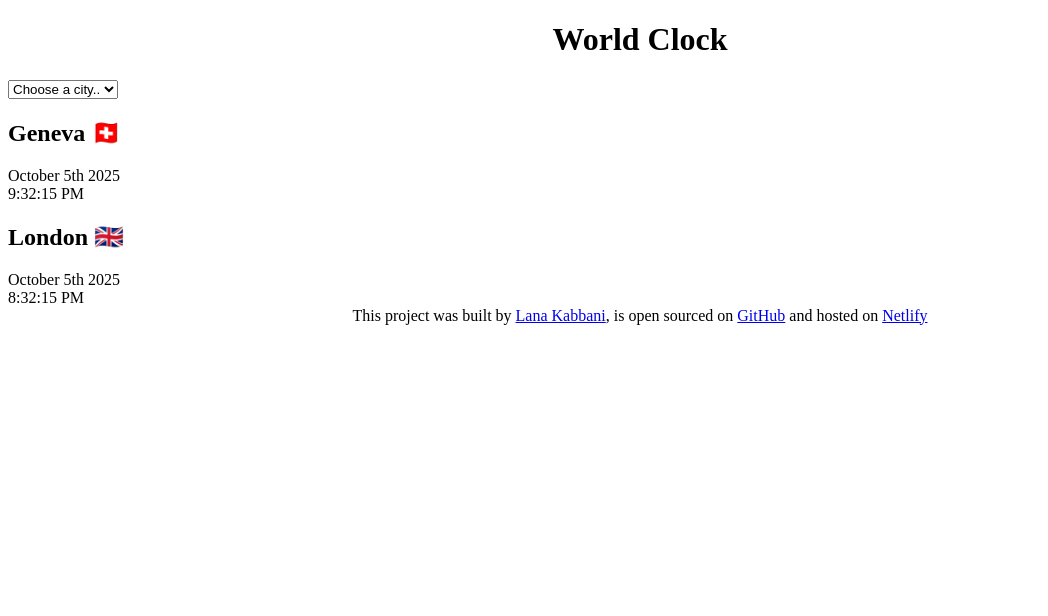
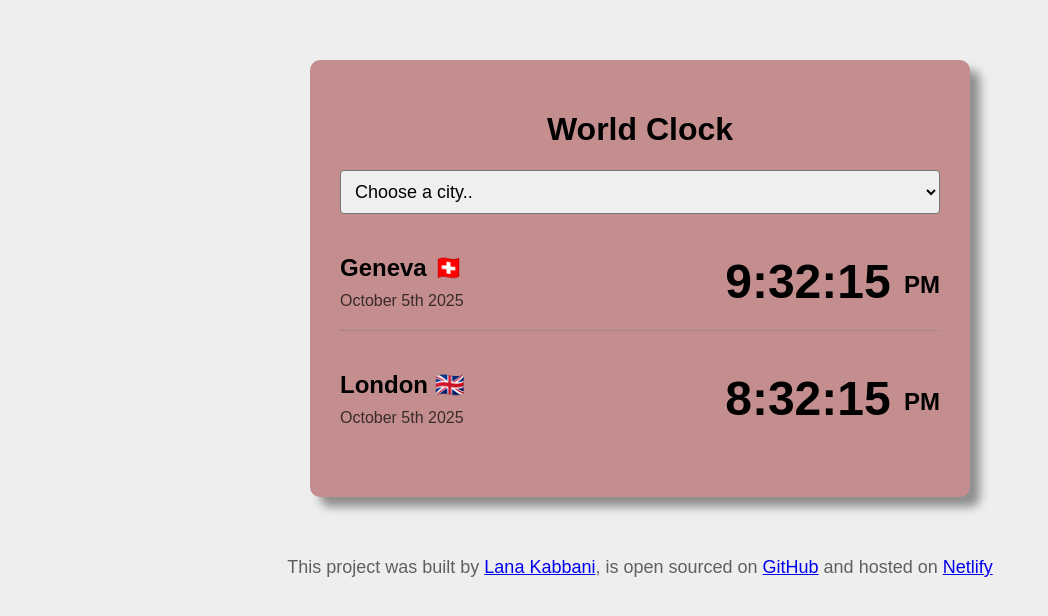
Before and after one commit to lanakbn/world-clock, a plain HTML site: page index.html in a window 1280 px wide. Shown: the whole page, without its empty margins (0-1048 px from the left). Drawn offline with Linux system fonts and the light colour scheme.

Commit message:
added css style

```diff
--- a/css/style.css
+++ b/css/style.css
@@ -1,6 +1,57 @@
+body {
+  background-color: rgb(239, 238, 238);
+  font-family: sans-serif;
+}
 h1 {
   text-align: center;
+  font-family: sans-serif;
 }
+h2 {
+  margin: 0 0 10px;
+}
+
+.container {
+  max-width: 600px;
+  margin: 60px auto;
+
+  background: rgb(196, 142, 142);
+  padding: 30px;
+  box-shadow: 10px 10px 10px rgba(0, 0, 0, 0.4);
+  border-radius: 10px;
+}
+
+.city {
+  display: flex;
+  margin: 20px 0;
+  justify-content: space-between;
+  padding: 20px 0;
+  border-bottom: 1px dotted grey;
+}
+.city:last-child {
+  border: none;
+}
+.time {
+  font-size: 48px;
+  font-weight: bold;
+}
+.time small {
+  font-size: 24px;
+  vertical-align: middle;
+  line-height: 48px;
+}
+.date {
+  opacity: 0.7;
+}
+select {
+  display: block;
+  width: 100%;
+  font-size: 18px;
+  padding: 10px;
+  border-radius: 4px;
+}
+
 footer {
   text-align: center;
+  font-size: 18px;
+  color: rgba(0, 0, 0, 0.6);
 }
--- a/index.html
+++ b/index.html
@@ -18,14 +18,18 @@
         <option value="">Tokyo</option>
       </select>
       <div class="city">
-        <h2>Geneva 🇨🇭</h2>
-        <div class="date">October 5th 2025</div>
-        <div class="time">9:32:15 PM</div>
+        <div>
+          <h2>Geneva 🇨🇭</h2>
+          <div class="date">October 5th 2025</div>
+        </div>
+        <div class="time">9:32:15 <small>PM</small></div>
       </div>
       <div class="city">
-        <h2>London 🇬🇧</h2>
-        <div class="date">October 5th 2025</div>
-        <div class="time">8:32:15 PM</div>
+        <div>
+          <h2>London 🇬🇧</h2>
+          <div class="date">October 5th 2025</div>
+        </div>
+        <div class="time">8:32:15 <small>PM</small></div>
       </div>
     </div>
     <footer>
```
